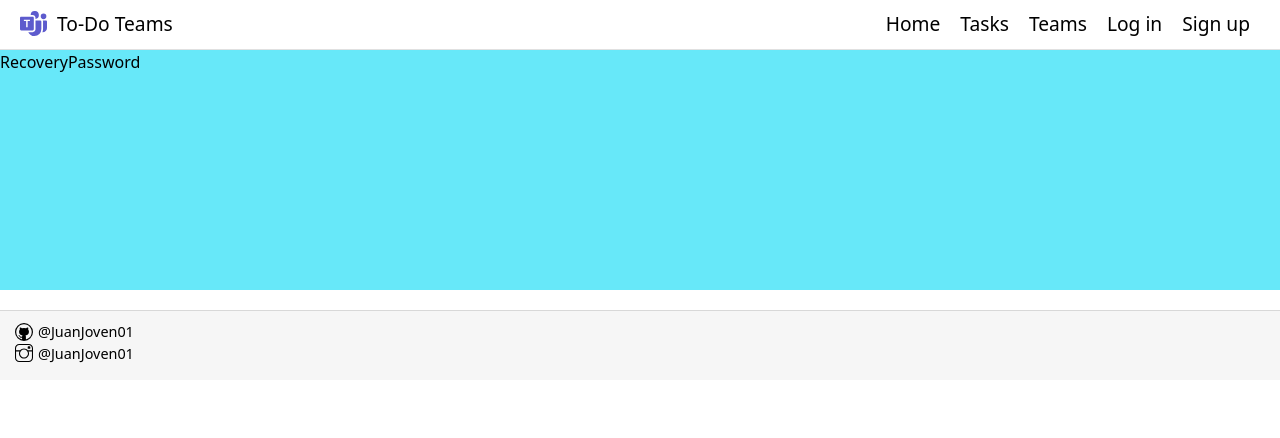
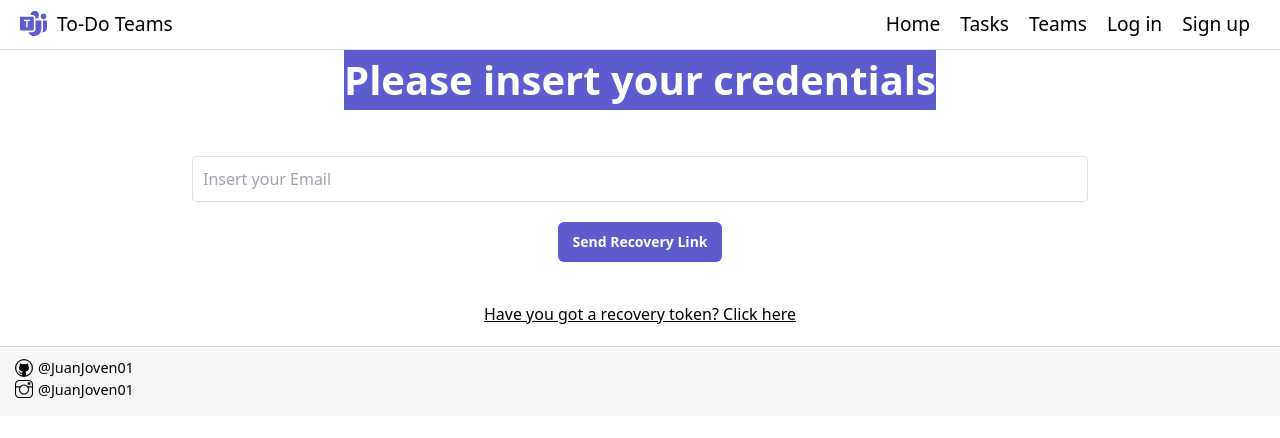
Before and after one commit to JuanJoven01/todoTeamsFrontend, a React (Vite) app: page /recovery-password in a window 1280 px wide. Shown: the top 438 px of the page. Built offline with nearby package versions, Linux system fonts and the light colour scheme.

Commit message:
agregado envio de link y token para recuperar la contrasena

```diff
--- a/src/pages/logIn/index.jsx
+++ b/src/pages/logIn/index.jsx
@@ -1,5 +1,5 @@
-import { Link} from 'react-router-dom'
-import { useState } from 'react'
+import { Link, redirect} from 'react-router-dom'
+import { useState, useRef } from 'react'
 import { createPortal } from 'react-dom'
 
 import axios from 'axios'
@@ -17,11 +17,51 @@ const LogIn = () => {
   const [loading, setLoading] = useState(false)
   const [successful, setSuccessful] = useState([false])
 
+  const nameRef = useRef(null)
+  const passwordRef = useRef(null)
+
+  // function to send the login Request
+
+  const sendLoginRequest = async (e) => {
+    e.preventDefault()
+    setLoading(true)
+
+    try {
+      const response = await axios.post('https://todo-teams-backend.onrender.com/login',
+        {
+          name : nameRef.current.value,
+          password : passwordRef.current.value
+        },
+        {
+          headers: {
+            'Content-Type': 'application/json',
+            'api-key': 'EstoEsSoloUnaPrueba',
+            'Accept': '*/*',
+          }
+        })
+      setLoading(false)
+      console.log(response.data)
+      if (response.data.error) {
+        setError([true, 'Error', response.data.error])
+      } else {
+        setSuccessful([true, 'Successful', 'Welcome ' + response.data.user.name + ' you are logged in'])
+        localStorage.setItem('token_todo_teams', response.data.token)
+
+
+        // pending to add the redirect to the tasks page
+      }
+    } catch (error) {
+      setLoading(false)
+      setError([true, 'Error', error.message])
+    }
+  }
+
+
   // This is the view of the component
   return (
     <div className='login'>
       <h1 className='login__title'>
-        Here you can register to start using the app
+       Please insert your credentials
       </h1>
 
       {error[0] && createPortal(
@@ -47,31 +87,26 @@ const LogIn = () => {
         <input
           type="name"
           placeholder='Nickname / Alias'
-          name='name' />
+          name='name'
+          ref={nameRef} />
 
-        <input
-          type="email"
-          placeholder='Email'
-          name='mail' />
 
         <input
           type="password"
           placeholder='Password'
-          name='password' />
+          name='password'
+          ref={passwordRef} />
 
-        <input
-          type="password"
-          placeholder='Confirm Password'
-          name='confirm_password' />
-
-        <div className='form__button' >
-          <PurpleButton   text='Sign Up' />
+        <div className='form__button' onClick={sendLoginRequest} >
+          <PurpleButton   text='Log In' />
         </div>
 
 
       </form>
 
-      <Link to='/login' className='login__link' >Have you got a user? Log in</Link>
+      <Link to='/recovery-password' className='login__link' >Did you forget your password? Recovery</Link>
+
+      <Link to='/activate-user' className='login__link' >Your user is not activated yet? activate it here</Link>
 
       {loading && createPortal( <Loading />, document.body) }
 
--- a/src/pages/recoveryPassword/index.jsx
+++ b/src/pages/recoveryPassword/index.jsx
@@ -1,13 +1,107 @@
-import '../../app.css'
+import { Link, redirect} from 'react-router-dom'
+import { useState, useRef } from 'react'
+import { createPortal } from 'react-dom'
 
-function RecoveryPassword() {
+import axios from 'axios'
 
+import PurpleButton from '../../components/button'
+import ErrorDialog from '../../components/errorDialog'
+import SuccessfulDialog from '../../components/successfulDialog'
+import Loading from '../../components/loading'
+
+import './recovery.css'
+
+const RecoveryPassword = () => {
+
+  const [error, setError] = useState([false])
+  const [loading, setLoading] = useState(false)
+  const [successful, setSuccessful] = useState([false])
+
+  const emailRef = useRef(null)
+
+  // function to send the recovery Request
+
+  const sendRecoveryRequest = async (e) => {
+    e.preventDefault()
+    setLoading(true)
+
+    try {
+      const response = await axios.post('https://todo-teams-backend.onrender.com/recovery',
+        {
+          mail : emailRef.current.value
+        },
+        {
+          headers: {
+            'Content-Type': 'application/json',
+            'api-key': 'EstoEsSoloUnaPrueba',
+            'Accept': '*/*',
+            'link': 'teams.juanjoven.com'
+          }
+        })
+      setLoading(false)
+      console.log(response.data)
+      if (response.data.error) {
+        setError([true, 'Error', response.data.error])
+      } else {
+        setSuccessful([true, 'Successful', 'We send a recovery link to your email'])
+        localStorage.setItem('token_todo_teams', response.data.token)
+
+
+        // pending to add the redirect to the tasks page
+      }
+    } catch (error) {
+      setLoading(false)
+      setError([true, 'Error', error.message])
+    }
+  }
+
+
+  // This is the view of the component
   return (
-    <>
-      <div className='bg-cyan-300 h-60' >
-      RecoveryPassword
-      </div>
-    </>
+    <div className='recovery'>
+      <h1 className='recovery__title'>
+       Please insert your credentials
+      </h1>
+
+      {error[0] && createPortal(
+        <ErrorDialog
+          title={error[1]}
+          message={error[2]}
+          onClose={() => setError([false])}
+        />,
+        document.body
+      )}
+
+      {successful[0] && createPortal(
+        <SuccessfulDialog
+          title={successful[1]}
+          message={successful[2]}
+          onClose={() => setSuccessful([false])}
+        />,
+        document.body
+      )}
+
+      <form className='recovery__form'>
+
+        <input
+          type="email"
+          placeholder='Insert your Email'
+          name='name'
+          ref={emailRef} />
+
+
+        <div className='form__button' onClick={sendRecoveryRequest} >
+          <PurpleButton   text='Send Recovery Link' />
+        </div>
+
+
+      </form>
+
+      <Link to='/recovery-password/change-pass' className='recovery__link' >Have you got a recovery token? Click here</Link>
+
+      {loading && createPortal( <Loading />, document.body) }
+
+    </div>
   )
 }
 
--- /dev/null
+++ b/src/pages/recoveryPassword/recovery.css
@@ -0,0 +1,47 @@
+@import '../../index.css';
+
+.recovery{
+    display: flex;
+    flex-direction: column;
+    align-items: center;
+    justify-content: center;
+}
+
+.recovery__title{
+    font-size: 2.5rem;
+    font-weight: 700;
+    margin-bottom: 1rem;
+    text-align: center;
+    color: #fff;
+    background-color: var(--morado);
+}
+
+.recovery__form {
+    display: flex;
+    flex-direction: column;
+    align-items: center;
+    margin: 30px 50px;
+    width: 70%;
+}
+
+.recovery__form input {
+    width: 100%;
+    padding: 10px;
+    margin-bottom: 10px;
+    border: 1px solid var(--dark_gray);
+    border-radius: 5px;
+}
+
+.form__button {
+    margin: 10px;
+}
+
+.recovery__link {
+    text-decoration: underline;
+    font-weight: 500;
+    margin: 0 auto;
+}
+
+.recovery__link:active {
+    color: var(--morado);
+}
```
